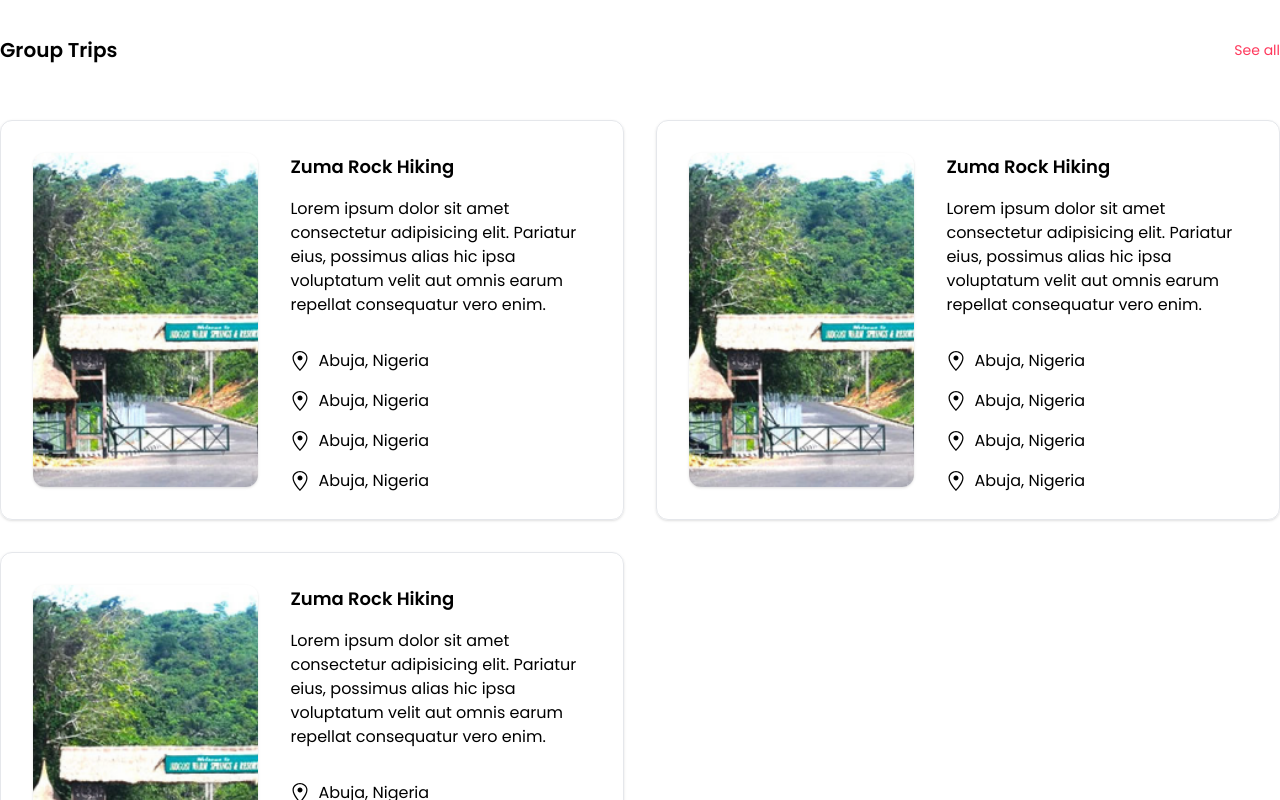
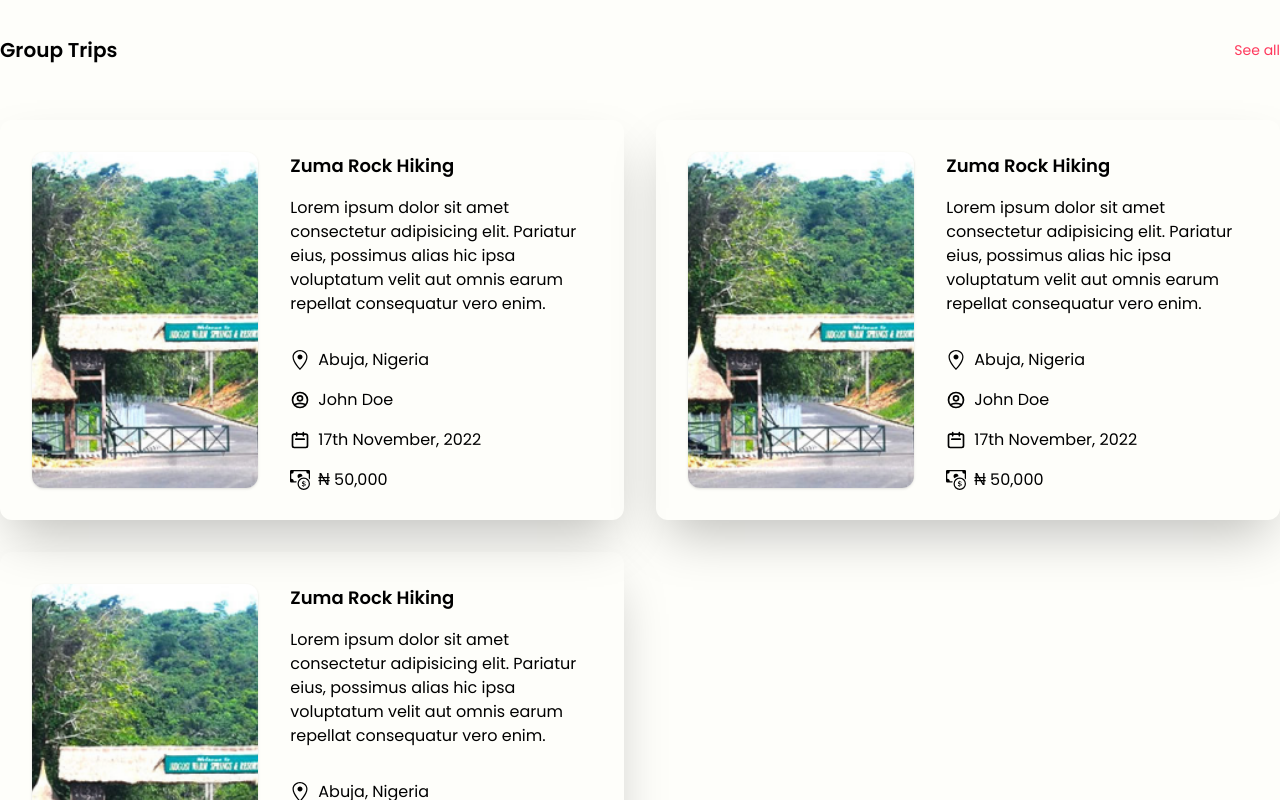
Before and after one commit to Mopharr/TravelBunny, a Next.js app: page / in a window 1280 px wide. Shown: the part 700-1500 px from the top of the page. Built offline with nearby package versions, Linux system fonts and the light colour scheme.

Commit message:
group trip section

```diff
--- a/components/blocks/Card/GroupCard.tsx
+++ b/components/blocks/Card/GroupCard.tsx
@@ -1,12 +1,32 @@
 import Image from 'next/image';
 import { GoLocation } from 'react-icons/go';
+import { HiOutlineCalendar, HiOutlineUserCircle } from 'react-icons/hi';
+import { BsCashCoin } from 'react-icons/bs';
 import Test from '../../../assets/images/ik.png';
 
-const GroupCard = () => (
-  <div className='flex p-8 rounded-xl border-[.5px] shadow h-[400px] w-full justify-between space-x-8'>
-    <div className='relative h-[100%] w-[50%] rounded-xl'>
+type Props = {
+  img: string;
+  resortName: string;
+  resortDescription: string;
+  resortLocation: string;
+  resortPrice: string;
+  tourDate: string;
+  tourAgent: string;
+};
+
+const GroupCard = ({
+  img,
+  resortName,
+  resortDescription,
+  resortLocation,
+  resortPrice,
+  tourDate,
+  tourAgent,
+}: Props) => (
+  <div className='flex p-8 rounded-xl shadow-2xl h-[400px] w-full justify-between space-x-8'>
+    <div className='relative h-[100%] w-[50%] rounded-xl transition ease-in-out duration-800 hover:scale-105'>
       <Image
-        src={Test}
+        src={img}
         alt='gourpTrip__image'
         className='absolute w-full h-full object-cover rounded-xl shadow'
       />
@@ -14,31 +34,27 @@ const GroupCard = () => (
     <div className='details justify-self-start w-8/12 flex flex-col space-y-8'>
       <div className='space-y-4'>
         <h3 className='font-semibold text-lg cursor-pointer hover:underline'>
-          Zuma Rock Hiking
+          {resortName}
         </h3>
-        <p className='text-base'>
-          Lorem ipsum dolor sit amet consectetur adipisicing elit. Pariatur
-          eius, possimus alias hic ipsa voluptatum velit aut omnis earum
-          repellat consequatur vero enim.
-        </p>
+        <p className='text-base'>{resortDescription}</p>
       </div>
 
       <div className='space-y-4'>
         <div className='flex items-center justify-start space-x-2'>
           <GoLocation size={20} />
-          <p>Abuja, Nigeria</p>
+          <p>{resortLocation}</p>
         </div>
         <div className='flex items-center justify-start space-x-2'>
-          <GoLocation size={20} />
-          <p>Abuja, Nigeria</p>
+          <HiOutlineUserCircle size={20} />
+          <p>{tourAgent}</p>
         </div>
         <div className='flex items-center justify-start space-x-2'>
-          <GoLocation size={20} />
-          <p>Abuja, Nigeria</p>
+          <HiOutlineCalendar size={20} />
+          <p>{tourDate}</p>
         </div>
         <div className='flex items-center justify-start space-x-2'>
-          <GoLocation size={20} />
-          <p>Abuja, Nigeria</p>
+          <BsCashCoin size={20} />
+          <p>₦ {resortPrice}</p>
         </div>
       </div>
     </div>
--- a/components/blocks/Card/index.tsx
+++ b/components/blocks/Card/index.tsx
@@ -17,7 +17,7 @@ const Card = ({
   resortRating,
   hasRating,
 }: Props) => (
-  <div className='flex flex-col justify-between h-[450px] rounded-xl shadow-lg p-5'>
+  <div className='flex flex-col justify-between h-[450px] rounded-xl shadow-xl p-5'>
     <div className='city__image-container relative h-[70%] w-full rounded-xl grayscale-0 hover:grayscale hover:scale-105 transition ease-in-out duration-800'>
       <Image
         src={img}
--- a/pages/index.tsx
+++ b/pages/index.tsx
@@ -41,6 +41,42 @@ const Home = () => {
       resortLocation: 'Ekiti State, Nigeria',
       resortRating: '4.8 | 67 Reviews',
       hasRating: true,
+    },
+  ];
+
+  const groupTrips = [
+    {
+      id: 0,
+      img: CityImg,
+      resortName: 'Zuma Rock Hiking',
+      resortDescription:
+        ' Lorem ipsum dolor sit amet consectetur adipisicing elit. Pariatur eius, possimus alias hic ipsa voluptatum velit aut omnis earum repellat consequatur vero enim.',
+      resortLocation: 'Abuja, Nigeria',
+      resortPrice: '50,000',
+      tourDate: '17th November, 2022',
+      tourAgent: 'John Doe',
+    },
+    {
+      id: 1,
+      img: CityImg,
+      resortName: 'Zuma Rock Hiking',
+      resortDescription:
+        ' Lorem ipsum dolor sit amet consectetur adipisicing elit. Pariatur eius, possimus alias hic ipsa voluptatum velit aut omnis earum repellat consequatur vero enim.',
+      resortLocation: 'Abuja, Nigeria',
+      resortPrice: '50,000',
+      tourDate: '17th November, 2022',
+      tourAgent: 'John Doe',
+    },
+    {
+      id: 2,
+      img: CityImg,
+      resortName: 'Zuma Rock Hiking',
+      resortDescription:
+        ' Lorem ipsum dolor sit amet consectetur adipisicing elit. Pariatur eius, possimus alias hic ipsa voluptatum velit aut omnis earum repellat consequatur vero enim.',
+      resortLocation: 'Abuja, Nigeria',
+      resortPrice: '50,000',
+      tourDate: '17th November, 2022',
+      tourAgent: 'John Doe',
     },
   ];
 
@@ -93,9 +129,29 @@ const Home = () => {
               </Link>
             </div>
             <div className='grid grid-cols-1 lg:grid-cols-2 gap-8 my-14'>
-              {[0, 1, 2].map(() => (
-                <GroupCard />
-              ))}
+              {groupTrips.map(
+                ({
+                  id,
+                  img,
+                  resortName,
+                  resortDescription,
+                  resortLocation,
+                  resortPrice,
+                  tourDate,
+                  tourAgent,
+                }) => (
+                  <GroupCard
+                    key={id}
+                    img={img}
+                    resortName={resortName}
+                    resortDescription={resortDescription}
+                    resortLocation={resortLocation}
+                    resortPrice={resortPrice}
+                    tourDate={tourDate}
+                    tourAgent={tourAgent}
+                  />
+                )
+              )}
             </div>
           </div>
         </main>
--- a/styles/globals.css
+++ b/styles/globals.css
@@ -18,6 +18,7 @@
 html,
 body {
   font-family: var(--font-poppins);
+  background: #fefefa;
 }
 
 a:hover,
```
